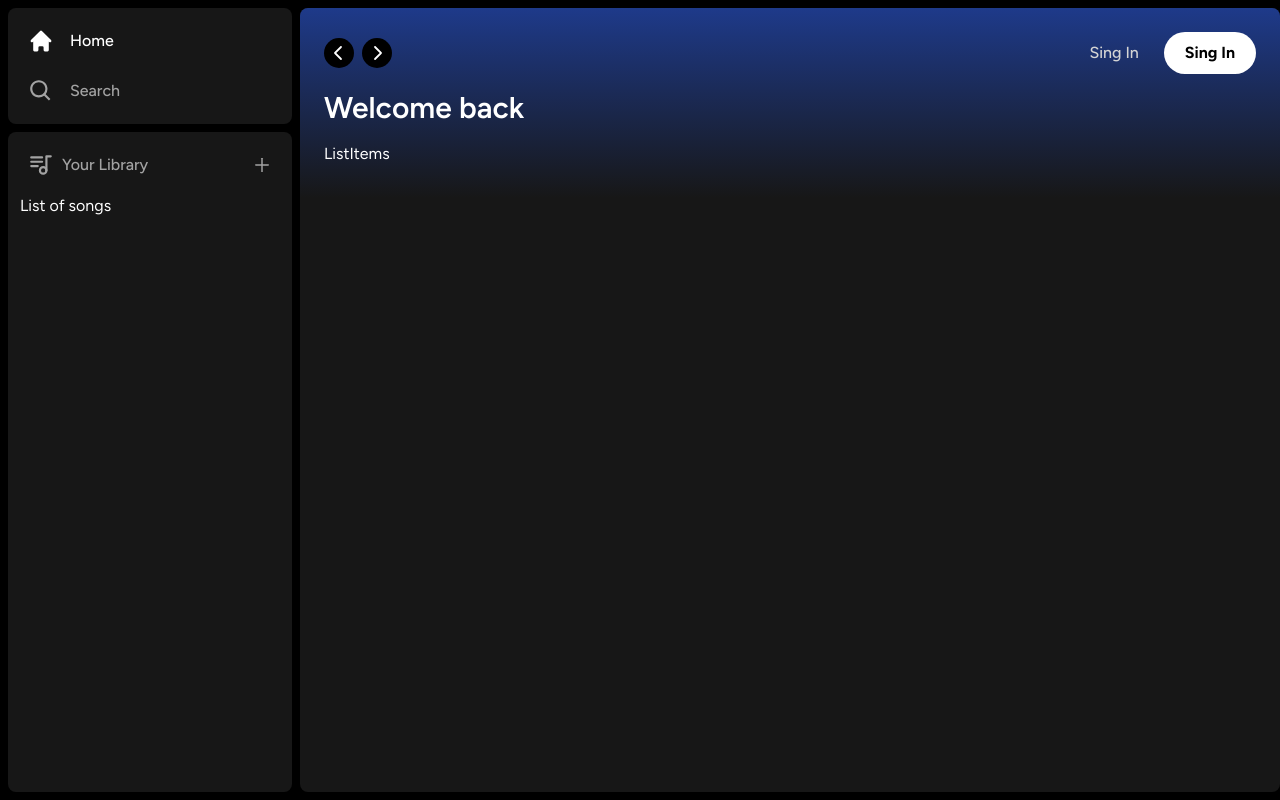
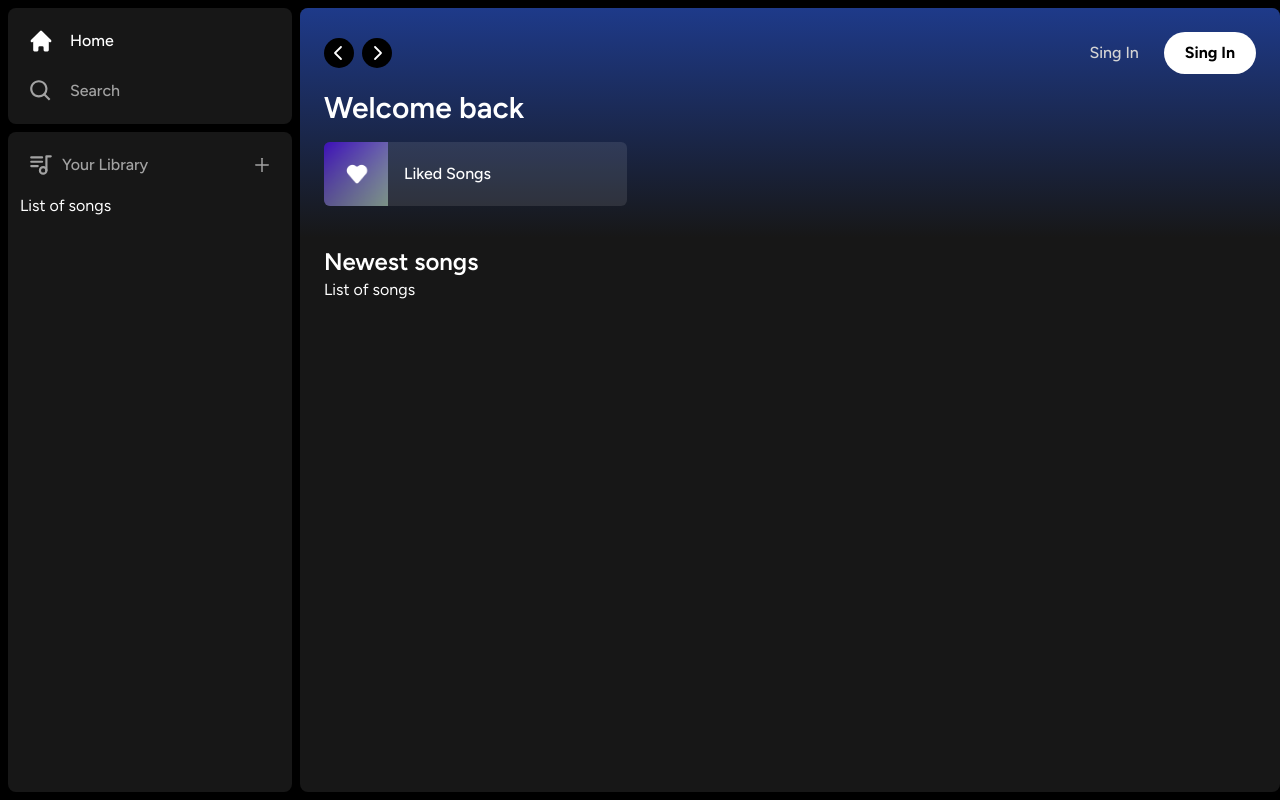
Before and after one commit to Rzyfront/Harmon-ia, a Next.js app: page / in a window 1280 px wide. Built offline with nearby package versions, Linux system fonts and the light colour scheme.

Commit message:
Start list songs

```diff
--- a/app/(site)/page.tsx
+++ b/app/(site)/page.tsx
@@ -30,11 +30,40 @@ export default function Home() {
       gap-3
       mt-4
       ">
-        <ListItems/>
+        <ListItems
+        image="/images/liked.png"
+        name="Liked Songs"
+        href="liked"
+        />
       </div>
 
     </div>
   </Header>
+
+    <div className="
+    mt-2
+    mb-7
+    px-6
+
+    ">
+      <div className="
+      flex
+      justify-between
+      items-center
+      ">
+          <h1 className="
+          text-white
+          text-2xl
+          font-semibold
+          ">
+            Newest songs
+          </h1>
+      </div>
+      <div>
+        List of songs
+      </div>
+    </div>
+
   </div>
   )
 }
--- a/components/ListItems.tsx
+++ b/components/ListItems.tsx
@@ -1,8 +1,69 @@
-import React from 'react'
+'use client'
 
-const ListItems=() =>{
+import Image from "next/image";
+import { useRouter } from "next/navigation";
+import {FaPlay} from 'react-icons/fa'
+
+interface ListItemsProps {
+    image: string;
+    name: string;
+    href: string;
+}
+
+function ListItems({image, name, href}: ListItemsProps): JSX.Element {
+    const router = useRouter();
+
+    const onClick = () => {
+        router.push(href);
+    }
+
   return (
-    <div>ListItems</div>
+    <button className="
+    relative
+    group
+    flex
+    items-center
+    rounded-md
+    overflow-hidden
+    gap-x-4
+    bg-neutral-100/10
+    hover:bg-neutral-100/20
+    transition
+    pr-4
+    ">
+        <div className="
+        relative
+        min-h-[64px]
+        min-w-[64px]
+        ">
+            <Image className="object-cover" fill src={image} alt="Imagen"/>
+        </div>
+        <p className="
+        font-medium
+        truncate
+        py-5
+        ">
+            {name}
+        </p>
+
+        <div className="
+        absolute
+        transition
+        opacity-0
+        rounded-full
+        flex
+        items-center
+        justify-center
+        bg-blue-600
+        p-4
+        drop-shadow-md
+        right-5
+        group-hover:opacity-100
+        hover:scale-110
+        ">
+            <FaPlay className="text-black"/>
+        </div>
+    </button>
   )
 }
 
```
Also changed, not shown: public/images/liked.png (added).
